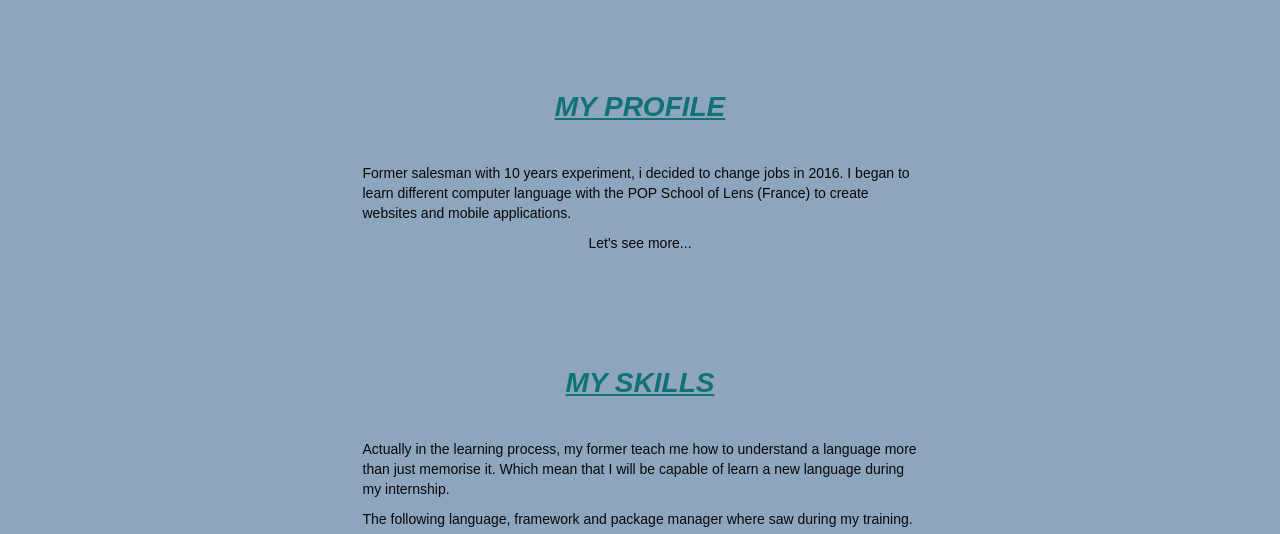
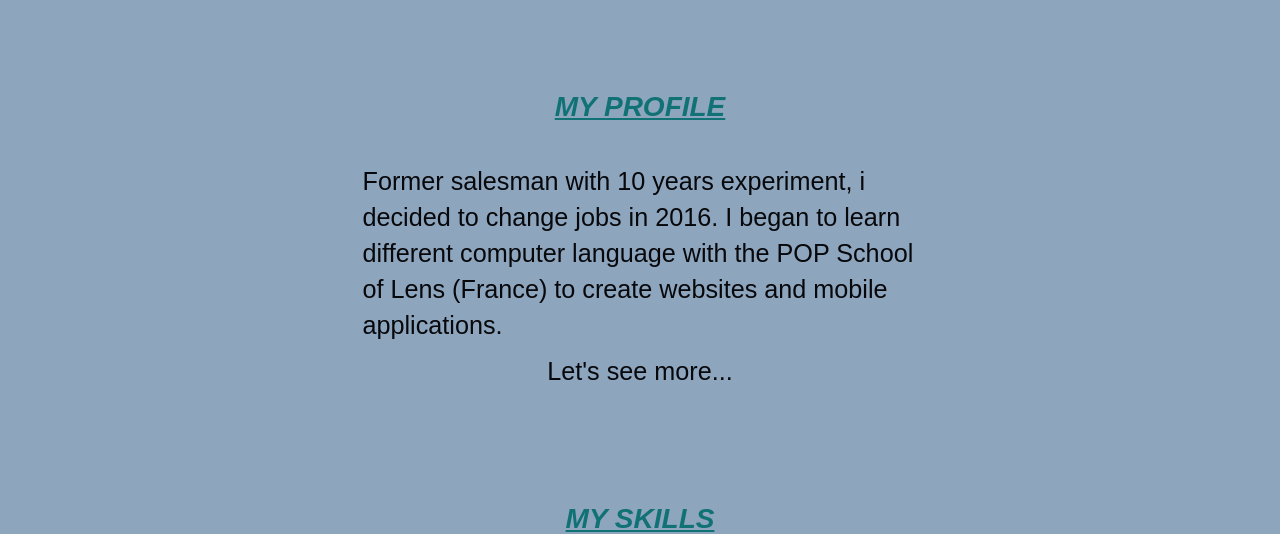
Before and after one commit to Alexandremahieu/alexandre-mahieu, a plain HTML site: page index.html in a window 1280 px wide. Shown: the part 271-805 px from the top of the page. Drawn offline with nearby package versions, Linux system fonts and the light colour scheme.

Commit message:
modification font-size
- font-size changed for <p>

```diff
--- a/css/main.css
+++ b/css/main.css
@@ -65,15 +65,24 @@ img {
     img {
         width: 100px;
     }
+    p {
+        font-size: 1.2em;
+    }
 }
 @media screen and (min-width : 992px) and (max-width: 1999px) {
     img {
         width: 100px;
     }
+    p {
+        font-size: 1.5em;
+    }
 }
 @media screen and (min-width : 1200px) {
     img {
         width: 100px;
+    }
+    p {
+        font-size: 1.8em;
     }
 }
 .icon-soc {
--- a/index.html
+++ b/index.html
@@ -74,7 +74,7 @@
             <div class="row">
                 <div class="col-xs-offset-1 col-xs-10 col-sm-offset-1 col-sm-10 col-md-offset-3 col-md-6 col-lg-offset-3 col-lg-6">
                     <p>
-                        Actually in the learning process, my former teach me how to understand a language more than just memorise it.
+                        Currently in the learning process, my former teach me how to understand a language more than just memorise it.
                         Which mean that I will be capable of learn a new language during my internship.
                     </p>
                     <p>
```
